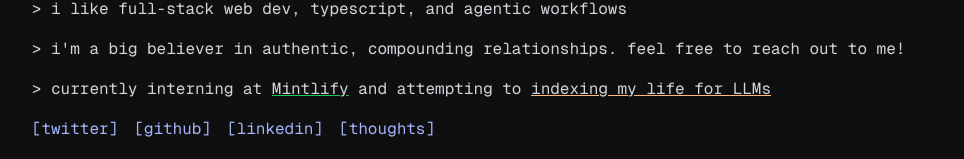
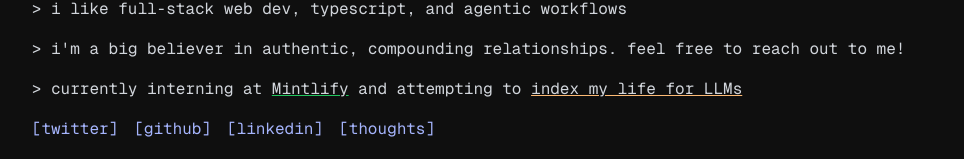
Before and after one commit to sangwaboi/sangwaboi.github.io, a Next.js app: page / in a window 1280 px wide. Shown: the part 223-382 px from the top of the page, without its empty margins (157-1121 px from the left). Built offline with nearby package versions, Linux system fonts and the light colour scheme.

Commit message:
typo ggwp

```diff
--- a/src/app/page.tsx
+++ b/src/app/page.tsx
@@ -37,7 +37,7 @@ export default function Home() {
               className="underline decoration-orange-300"
               href="/thoughts/1"
             >
-              indexing my life for LLMs
+              index my life for LLMs
             </Link>
           </p>
           <div className="flex sm:flex-row flex-col gap-4 text-indigo-300">
```
